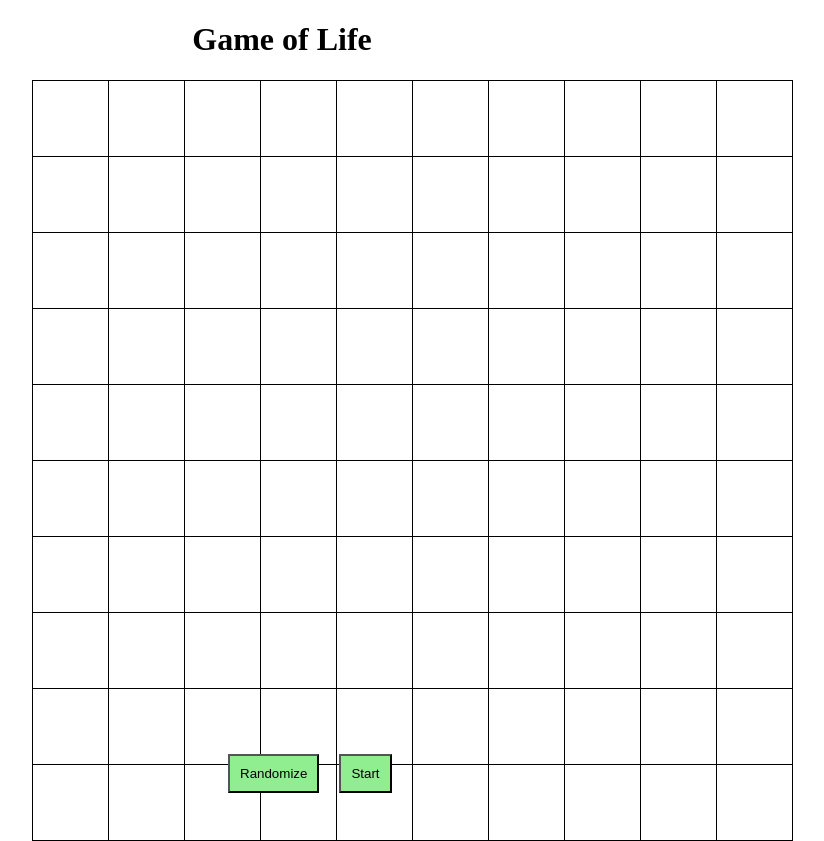
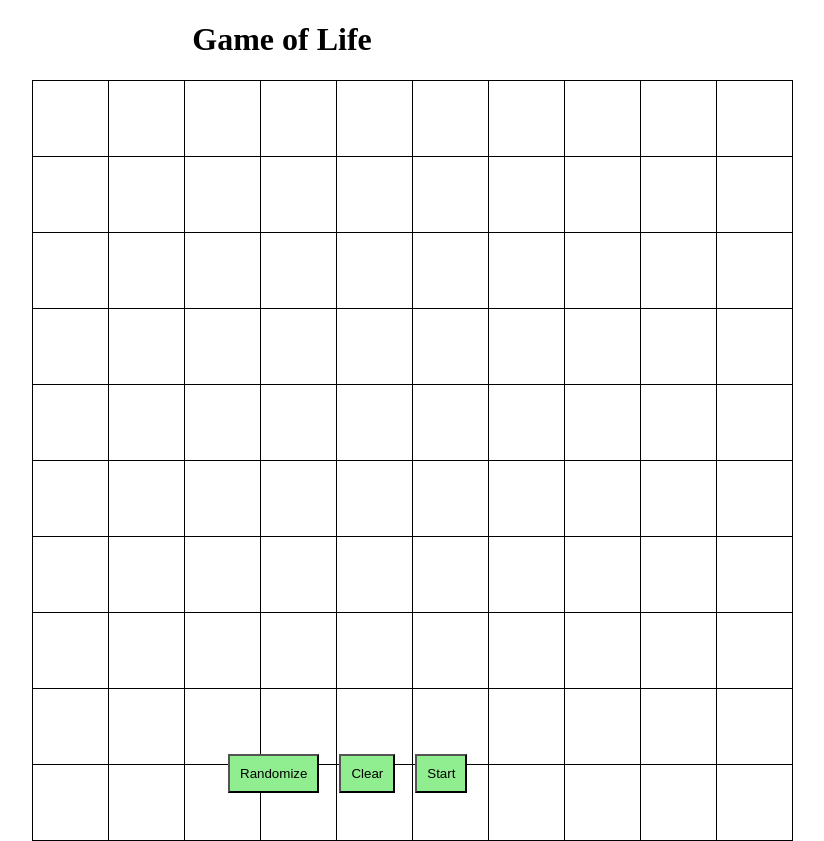
Before and after one commit to taada33/Game-of-Life, an Angular app: page / in a window 1280 px wide. Shown: the whole page, without its empty margins (358-1182 px from the left). Built offline with nearby package versions, Linux system fonts and the light colour scheme.

Commit message:
start and stop game functions implemented

```diff
--- a/src/app/grid/grid.component.html
+++ b/src/app/grid/grid.component.html
@@ -8,6 +8,8 @@
     </div>
 </div>
 <div class="controls">
-    <button (click)="randomize()">Randomize</button>
-    <button (click)="startGame()">Start</button>
+    <button [disabled]="started" (click)="randomize()">Randomize</button>
+    <button [disabled]="started" (click)="clearCells()">Clear</button>
+    <button *ngIf="!started" (click)="startGame()">Start</button>
+    <button *ngIf="started" (click)="stopGame()">Stop</button>
 </div>
--- a/src/app/grid/grid.component.ts
+++ b/src/app/grid/grid.component.ts
@@ -14,8 +14,19 @@ export class GridComponent {
 
   grid = new Array();
 
+  started : boolean = false;
+
+  running : any;
+
 
   ngOnInit(): void{
+    for(let i = 0; i < 10; i++){
+      this.grid.push([0,0,0,0,0,0,0,0,0,0])
+    }
+  }
+
+  clearCells(): void{
+    this.grid = new Array()
     for(let i = 0; i < 10; i++){
       this.grid.push([0,0,0,0,0,0,0,0,0,0])
     }
@@ -35,21 +46,15 @@ export class GridComponent {
 
   startGame(): void{
 
+    this.started = true;
+
+    this.running = setInterval(()=>{
       const nextGrid = new Array();
-
       for(let i = 0; i < 10; i++){
         nextGrid.push([0,0,0,0,0,0,0,0,0,0])
       }
 
-    // let gridTotal=0;
 
-    // for(let i=0; i< this.grid.length;i++){
-    //   for(let j=0; j< this.grid.length;j++){
-    //     gridTotal+=this.grid[i][j];
-    //   }
-    // }
-
-    // while(gridTotal > 0){
         for(let i = 0; i < this.grid.length; i++){
           for(let j = 0; j < this.grid[i].length; j++){
             let total = 0;
@@ -74,16 +79,16 @@ export class GridComponent {
               nextRow = 0;
             }
 
-          console.log(`lastRow = ${lastRow}, lastCol = ${lastCol} nextRow = ${nextRow}, nextCol = ${nextCol}`)
+            // console.log(`lastRow = ${lastRow}, lastCol = ${lastCol} nextRow = ${nextRow}, nextCol = ${nextCol}`)
 
             total+= this.grid[lastRow][j];
+            total+= this.grid[lastRow][nextCol];
             total+= this.grid[lastRow][lastCol];
             total+= this.grid[i][lastCol];
-          total+= this.grid[lastRow][nextCol];
             total+= this.grid[nextRow][lastCol];
             total+= this.grid[nextRow][nextCol];
+            total+= this.grid[nextRow][j];
             total+= this.grid[i][nextCol];
-          total+= this.grid[nextRow][j];
 
             if(total === 2 || total === 3){
               nextGrid[i][j] = 1;
@@ -95,11 +100,28 @@ export class GridComponent {
 
         this.grid = [...nextGrid];
 
-    //   for(let i=0; i< this.grid.length;i++){
-    //     for(let j=0; j< this.grid.length;j++){
-    //       gridTotal+=this.grid[i][j];
-    //     }
-    //   }
-    // }
+        const gridTotal = this.grid.reduce((total: number, row: Array<number>)=>{
+          return total + row.reduce((subtotal: number, cell: number)=>{
+            return subtotal + cell;
+          },0)
+        },0)
+
+        console.log(gridTotal);
+
+
+        if(!gridTotal){
+          this.started = false;
+          clearInterval(this.running);
+        }
+    },100);
+
+
+
+
+  }
+
+  stopGame(): void{
+    this.started = false;
+    clearInterval(this.running);
   }
 }
```
Lines whose indentation alone changed are shown as unchanged.
